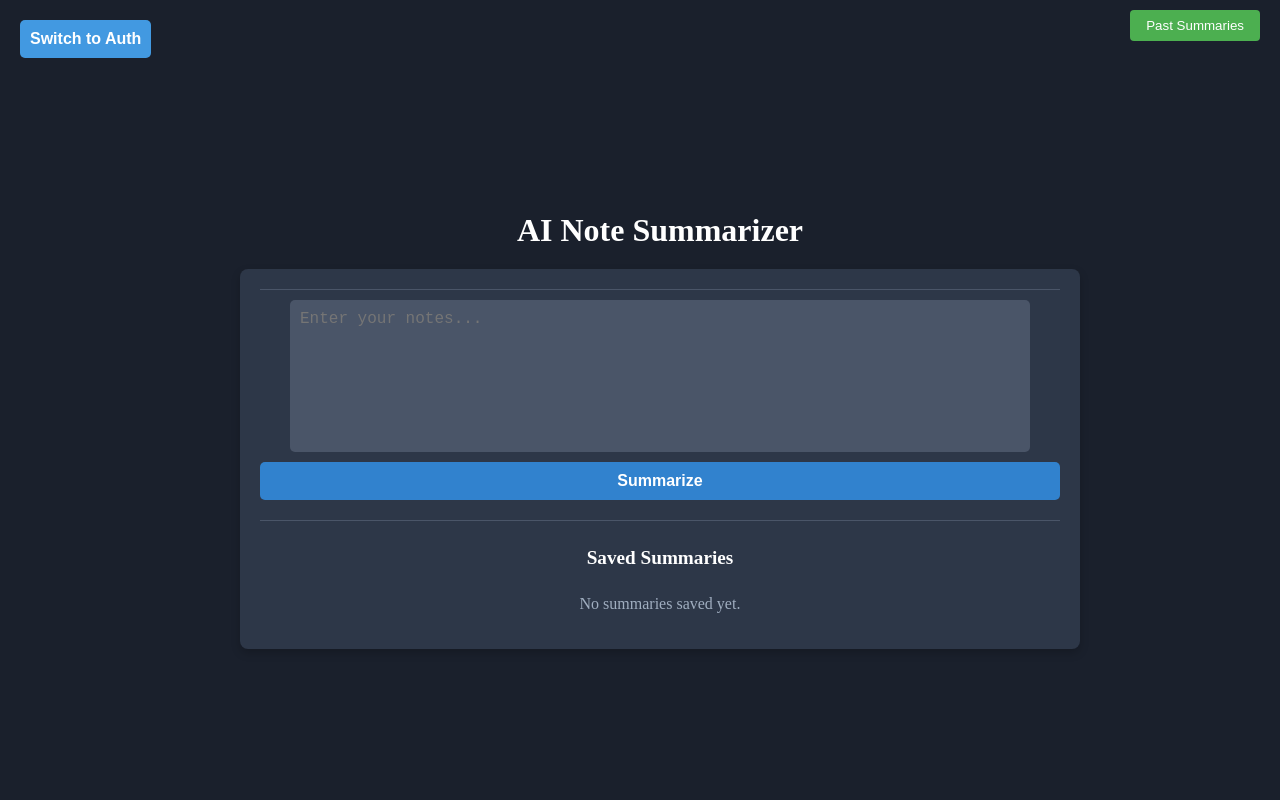
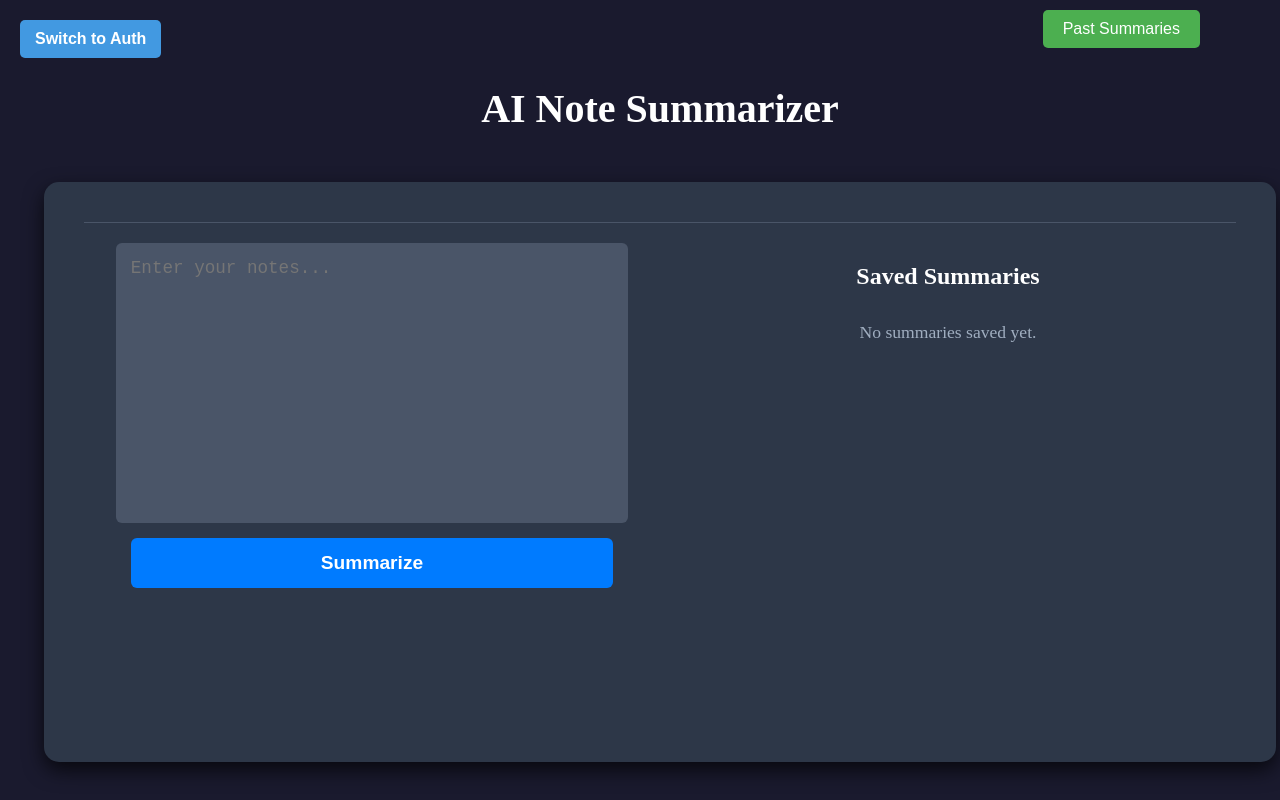
Before and after one commit to Constantinedr/ai-note-summarizer, a React (Create React App) app: page / in a window 1280 px wide. Built offline with nearby package versions, Linux system fonts and the light colour scheme; what @huggingface/inference would draw is missing.

Commit message:
fsdfd
fd

```diff
--- a/src/App.js
+++ b/src/App.js
@@ -7,7 +7,7 @@ import styles from "./App.module.css";
 
 const hf = new HfInference("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");
 
-// Password validation function (same as backend)
+// Password and email validation functions
 const isValidPassword = (password) => {
   const minLength = 8;
   const hasLetter = /[a-zA-Z]/.test(password);
@@ -15,7 +15,6 @@ const isValidPassword = (password) => {
   return password.length >= minLength && hasLetter && hasNumber;
 };
 
-// Email validation function (same as backend)
 const isValidEmail = (email) => {
   const emailRegex = /^[^\s@]+@[^\s@]+\.[^\s@]+$/;
   return emailRegex.test(email);
@@ -28,7 +27,7 @@ function Summarizer({ onLogout }) {
   const [savedSummaries, setSavedSummaries] = useState([]);
   const [showHistory, setShowHistory] = useState(false);
   const [pastSummaries, setPastSummaries] = useState([]);
-  const [searchQuery, setSearchQuery] = useState(""); // Search bar state
+  const [searchQuery, setSearchQuery] = useState("");
   const isLoggedIn = !!localStorage.getItem("token");
 
   const handleSummarize = async () => {
@@ -88,7 +87,6 @@ function Summarizer({ onLogout }) {
     onLogout();
   };
 
-  // Filter past summaries based on search query
   const filteredSummaries = pastSummaries.filter((item) =>
     item.text.toLowerCase().includes(searchQuery.toLowerCase())
   );
@@ -96,21 +94,15 @@ function Summarizer({ onLogout }) {
   return (
     <div className={styles.container}>
       <h1 className={styles.title}>AI Note Summarizer</h1>
-      <button
-        className={styles.pastSummariesButton}
-        onClick={toggleHistory}
-      >
+      <button className={styles.pastSummariesButton} onClick={toggleHistory}>
         {showHistory ? "Hide History" : "Past Summaries"}
       </button>
       {isLoggedIn && (
-        <button
-          className={styles.logoutButton}
-          onClick={handleLogout}
-        >
+        <button className={styles.logoutButton} onClick={handleLogout}>
           Logout
         </button>
       )}
-      <div className={styles.card}>
+      <div className={styles.summarizerCard}>
         <div className={styles.leftSection}>
           <textarea
             className={styles.textarea}
@@ -243,10 +235,7 @@ function Auth({ onLogin }) {
     <div className={styles.container}>
       <div className={styles.card}>
         <h1 className={styles.title}>User Authentication</h1>
-        <button
-          className={styles.toggleButton}
-          onClick={() => setShowLogin(!showLogin)}
-        >
+        <button className={styles.toggleButton} onClick={() => setShowLogin(!showLogin)}>
           Switch to {showLogin ? "Register" : "Login"}
         </button>
         {showLogin ? (
@@ -271,10 +260,7 @@ function Auth({ onLogin }) {
                 className={styles.prettyInput}
               />
             </div>
-            <ReCAPTCHA
-              sitekey={recaptchaSiteKey}
-              onChange={handleCaptchaChange}
-            />
+            <ReCAPTCHA sitekey={recaptchaSiteKey} onChange={handleCaptchaChange} />
             <button onClick={handleLogin} className={styles.button}>
               Login
             </button>
@@ -311,10 +297,7 @@ function Auth({ onLogin }) {
                 className={styles.prettyInput}
               />
             </div>
-            <ReCAPTCHA
-              sitekey={recaptchaSiteKey}
-              onChange={handleCaptchaChange}
-            />
+            <ReCAPTCHA sitekey={recaptchaSiteKey} onChange={handleCaptchaChange} />
             <button onClick={handleRegister} className={styles.button}>
               Register
             </button>
@@ -388,7 +371,11 @@ function App() {
                   onClick={() => setShowSummarizer(!showSummarizer)}
                   disabled={isLoggedIn}
                 >
-                  {isLoggedIn ? "You are logged in" : (showSummarizer ? "Switch to Auth" : "Switch to Summarizer")}
+                  {isLoggedIn
+                    ? "You are logged in"
+                    : showSummarizer
+                    ? "Switch to Auth"
+                    : "Switch to Summarizer"}
                 </button>
                 {showSummarizer ? <Summarizer onLogout={handleLogout} /> : <Auth onLogin={handleLogin} />}
               </>
--- a/src/App.module.css
+++ b/src/App.module.css
@@ -5,172 +5,137 @@
   flex-direction: column;
   align-items: center;
   justify-content: center;
-    background-color: #1a202c;
+  background-color: #1a1a2e;
   color: white;
-    overflow: hidden; /* Prevents unnecessary scrollbars */
+  overflow: hidden;
   width: 100%;
   padding: 20px;
 }
+
+html,
+body {
+  margin: 0;
+  padding: 0;
+  width: 100%;
+  height: 100%;
+  background-color: #1a1a2e;
+  overflow-x: hidden;
+}
+
+/* Card Layout for Auth */
+.card {
+  display: flex;
+  flex-direction: column;
+  align-items: center;
+  background-color: #2d3748;
+  padding: 20px;
+  border-radius: 10px;
+  box-shadow: 0px 4px 10px rgba(0, 0, 0, 0.5);
+  width: 100%;
+  max-width: 400px;
+  position: relative;
+}
+
+/* Card Layout for Summarizer */
+.summarizerCard {
+  display: flex;
+  flex-direction: row; /* Side-by-side layout */
+  align-items: stretch; /* Stretch sections to full height */
+  background-color: #2d3748;
+  padding: 40px; /* Increased padding for a larger feel */
+  border-radius: 15px; /* Larger radius for a bolder look */
+  box-shadow: 0px 8px 20px rgba(0, 0, 0, 0.7); /* Stronger shadow */
+  width: 90%; /* Use more of the container width */
+  max-width: 1200px; /* Significantly larger max-width */
+  margin: 20px auto; /* Center and add spacing */
+  min-height: 500px; /* Minimum height to ensure it feels larger */
+}
+
+/* Title */
+.title {
+  font-size: 2.5rem; /* Larger title for Summarizer */
+  font-weight: bold;
+  text-align: center;
+  margin-bottom: 30px;
+  color: white;
+}
+
+/* Toggle Button */
 .toggleButton {
   background-color: #007bff;
   color: white;
   border: none;
-    padding: 10px 20px;
-    border-radius: 5px;
+  padding: 12px 24px;
+  border-radius: 6px;
   cursor: pointer;
   margin-bottom: 20px;
+  width: 100%;
+  max-width: 300px;
+  text-align: center;
+  font-size: 1.1rem;
 }
 
 .toggleButton:hover {
   background-color: #0056b3;
 }
-  /* Title */
-  .title {
-    font-size: 2rem;
-    font-weight: bold;
-    text-align: center;
-    margin-bottom: 20px;
-  }
-  html, body {
-    margin: 0;
-    padding: 0;
-    width: 100%;
-    height: 100%;
-    background-color: #1a1a2e; /* Match your dark theme */
-    overflow-x: hidden; /* Prevents horizontal scrolling */
-  }
 
-  /* Card Layout */
-  .card {
-    display: flex;
-    flex-direction: column;
-    gap: 20px;
-    background-color: #2d3748;
-    padding: 20px;
-    border-radius: 8px;
-    box-shadow: 0px 4px 10px rgba(0, 0, 0, 0.2);
-    width: 100%;
-    max-width: 800px;
-  }
-  .rightSection::-webkit-scrollbar {
-    width: 6px;
-  }
-
-  .rightSection::-webkit-scrollbar-track {
-    background: #2d3748;
-  }
-
-  .rightSection::-webkit-scrollbar-thumb {
-    background: #4299e1;
-    border-radius: 3px;
-  }
-
-
-  /* Sections */
-  .leftSection, .rightSection {
-    display: flex;
-    flex-direction: column;
-    align-items: center;
-    width: 100%;
-    max-height: 200px; /* Limit height after ~2 summaries */
-    overflow-y: auto; /* Enables scrolling */
-    border-top: 1px solid #4a5568;
-    padding-top: 10px;
-  }
-  .subtitle {
-    font-size: 1.2rem;
-    font-weight: bold;
-    text-align: center;
-    margin-bottom: 10px;
-}
-  /* Text Area */
-  .textarea {
-    width: 90%;
-    padding: 10px;
-    border-radius: 5px;
-    background-color: #4a5568;
-    color: white;
-    border: none;
-    resize: none;
-    font-size: 1rem;
-    height: 4000px;
-
-     /* Prevents scrollbar */
-
-
-  }
+/* Inputs for Auth Section */
 .inputWrapper {
   width: 100%;
   display: flex;
   justify-content: center;
+  margin-bottom: 15px;
 }
+
+.prettyInput {
+  width: 90%;
+  padding: 12px;
+  border-radius: 5px;
+  border: 2px solid #e2e8f0;
+  background-color: #4a5568;
+  color: #d1d5db;
+  font-size: 1rem;
+  text-align: left;
+}
+
+.prettyInput:focus {
+  outline: none;
+  border-color: #007bff;
+  background-color: #4a5568;
+}
+
+/* Buttons */
+.button {
+  width: 90%;
+  background-color: #007bff;
+  color: white;
+  padding: 14px;
+  border-radius: 6px;
+  font-size: 1.2rem;
+  font-weight: bold;
+  border: none;
+  cursor: pointer;
+  margin-top: 15px;
+  transition: background 0.3s;
+}
+
 .button:hover {
-  background-color: #2b6cb0;
+  background-color: #0056b3;
 }
 
 .button:disabled {
   opacity: 0.5;
   cursor: not-allowed;
 }
-  .switchButton:hover {
-    background-color: #2b6cb0;
-}
-.pastSummariesButton {
-  position: absolute;
-  top: 10px;
-  right: 20px;
-  padding: 8px 16px;
-  background-color: #4CAF50;
-  color: white;
-  border: none;
-  border-radius: 4px;
-  cursor: pointer;
-}
 
-.pastSummariesButton:hover {
-  background-color: #45a049;
-}
-.button {
-  width: 100%;
-  right: 50%;
-  background-color: #3182ce;
-  color: white;
-  padding: 10px;
-  border-radius: 5px;
-  font-size: 1rem;
-  font-weight: bold;
-  border: none;
-  cursor: pointer;
-  margin-top: 10px;
-  transition: background 0.3s;
-  justify-content: center;
-  position: center;
-}
-.hidden {
-  display: none;
-}
-  .prettyInput {
-    width: 80%;
-    padding: 25px;
-    border-radius: 11px;
-    border: 10px solid #4a5568;
-    background-color: #4a5568;
-    color: white;
-    font-size: 1rem;
-    text-align: center;
-}
-
-.prettyInput:focus {
-    outline: 2px solid #4299e1;
-    background-color: #5a667a;
-}
+/* Switch Button */
 .switchButton {
   position: absolute;
   top: 20px;
   left: 20px;
   background-color: #4299e1;
   color: white;
-    padding: 10px;
+  padding: 10px 15px;
   border-radius: 5px;
   font-size: 1rem;
   font-weight: bold;
@@ -179,22 +144,140 @@
   transition: background 0.3s;
 }
 
+.switchButton:hover {
+  background-color: #2b6cb0;
+}
+
+/* Past Summaries Button */
+.pastSummariesButton {
+  position: absolute;
+  top: 10px;
+  right: 80px;
+  padding: 10px 20px;
+  background-color: #4CAF50;
+  color: white;
+  border: none;
+  border-radius: 5px;
+  cursor: pointer;
+  font-size: 1rem;
+}
+
+.pastSummariesButton:hover {
+  background-color: #45a049;
+}
+
+/* Logout Button */
+.logoutButton {
+  position: absolute;
+  top: 15px;
+  left: 20px;
+  padding: 10px 20px;
+  background-color: #e53e3e;
+  color: white;
+  border: none;
+  border-radius: 5px;
+  cursor: pointer;
+}
+
+.logoutButton:hover {
+  background-color: #c53030;
+}
+
+/* Sections for Summarizer */
+.leftSection,
+.rightSection {
+  display: flex;
+  flex-direction: column;
+  align-items: center;
+  width: 50%;
+  min-height: 400px; /* Ensure sections take up space */
+  overflow-y: auto;
+  padding: 20px;
+  border-top: 1px solid #4a5568;
+}
+
+.rightSection::-webkit-scrollbar,
+.historyBox::-webkit-scrollbar {
+  width: 6px;
+}
+
+.rightSection::-webkit-scrollbar-track,
+.historyBox::-webkit-scrollbar-track {
+  background: #2d3748;
+}
+
+.rightSection::-webkit-scrollbar-thumb,
+.historyBox::-webkit-scrollbar-thumb {
+  background: #4299e1;
+  border-radius: 3px;
+}
+
+/* History Box */
+.historyBox {
+  display: flex;
+  flex-direction: column;
+  align-items: center;
+  width: 30%;
+  max-height: 400px;
+  background-color: #2d3748;
+  border-left: 1px solid #4a5568;
+  padding: 20px;
+  position: absolute;
+  right: 0;
+  top: 0;
+  bottom: 0;
+}
+
+.hidden {
+  display: none;
+}
+
+/* Search Bar */
+.searchBar {
+  width: 90%;
+  padding: 10px;
+  margin-bottom: 15px;
+  border-radius: 6px;
+  border: none;
+  background-color: #4a5568;
+  color: white;
+  font-size: 1.1rem;
+}
+
+.searchBar:focus {
+  outline: 2px solid #4299e1;
+  background-color: #5a667a;
+}
+
+/* Text Area */
+.textarea {
+  width: 90%;
+  padding: 15px;
+  border-radius: 6px;
+  background-color: #4a5568;
+  color: white;
+  border: none;
+  resize: none;
+  font-size: 1.1rem;
+  height: 250px; /* Increased height */
+}
+
 .textarea:focus {
   outline: 2px solid #4299e1;
 }
 
-
 /* Right Section - Summaries */
 .subtitle {
-    font-size: 1.2rem;
+  font-size: 1.5rem; /* Larger subtitle */
   font-weight: bold;
   text-align: center;
-    margin-bottom: 10px;
+  margin-bottom: 15px;
 }
 
 .noSummaries {
   color: #a0aec0;
   text-align: center;
+  font-size: 1.1rem;
 }
 
 .summaryList {
@@ -203,25 +286,35 @@
   width: 100%;
 }
 
+/* Past Summaries List */
+.pastSummaryList {
+  list-style: none;
+  padding: 0;
+  width: 100%;
+  max-height: 200px; /* Increased height for more entries */
+  overflow-y: auto;
+}
+
 .summaryItem {
   background-color: #4a5568;
-    padding: 10px;
-    border-radius: 5px;
-    margin-bottom: 10px;
+  padding: 15px;
+  border-radius: 6px;
+  margin-bottom: 15px;
+  text-align: center;
+  font-size: 1.1rem;
+}
+
+/* Message (for Auth feedback) */
+.message {
+  margin-top: 10px;
+  color: #e53e3e;
   text-align: center;
 }
-  .logoutButton {
-    position: absolute;
-    top: 70px;
-    left: 20px;
-    padding: 8px 16px;
-    background-color: #e53e3e; /* Red for logout */
-    color: white;
-    border: none;
-    border-radius: 4px;
-    cursor: pointer;
+
+/* Section (for Auth layout consistency) */
+.section {
+  display: flex;
+  flex-direction: column;
+  align-items: center;
+  width: 100%;
 }
-
-  .logoutButton:hover {
-    background-color: #c53030;
-  }
```
Lines whose indentation alone changed are shown as unchanged.
